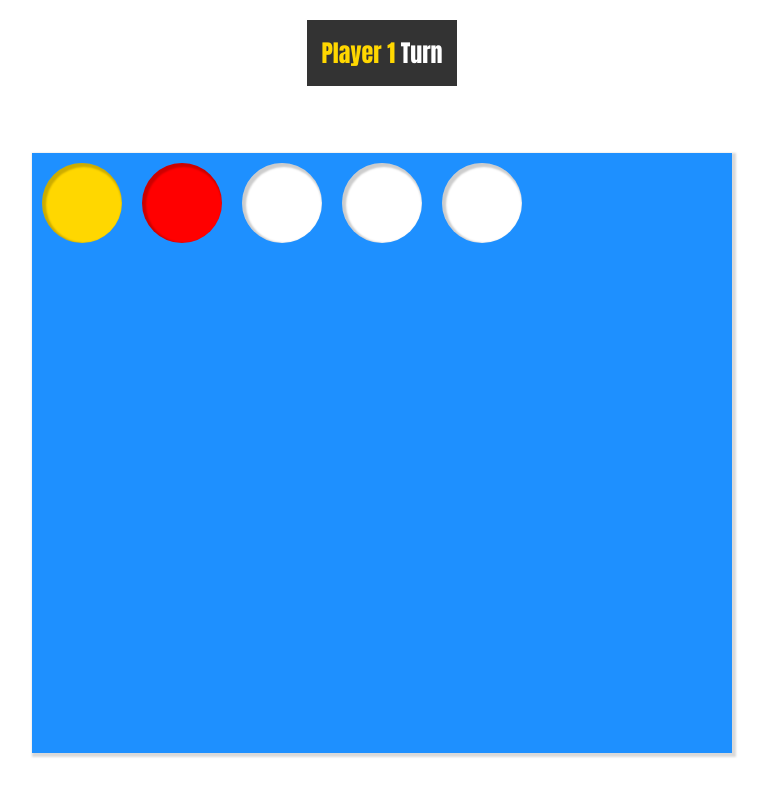
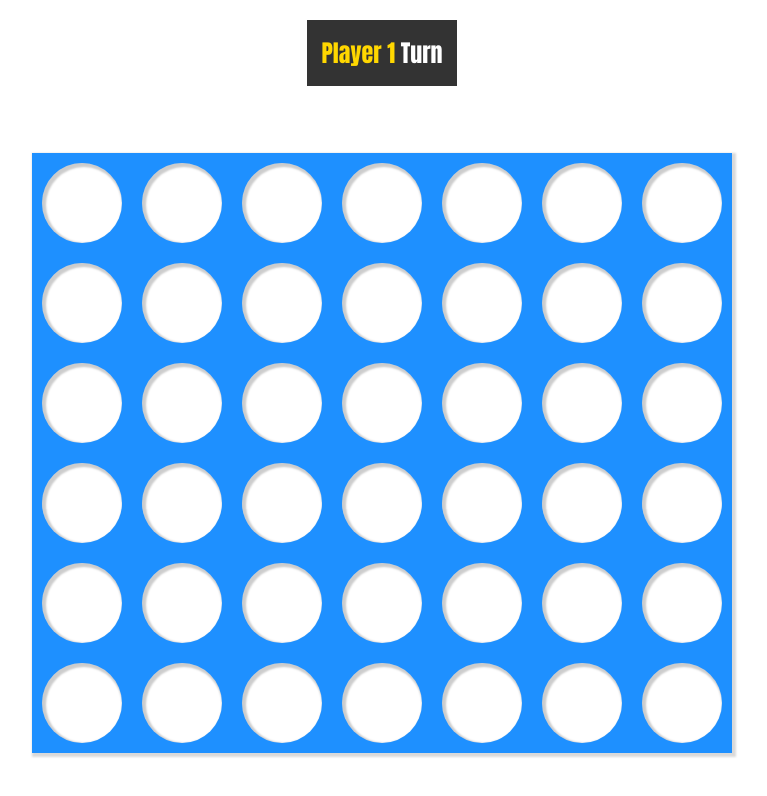
Before and after one commit to bjameson72/connect-four, a plain HTML site: page index.html in a window 1280 px wide. Shown: the whole page, without its empty margins (258-1025 px from the left). Drawn offline with Linux system fonts and the light colour scheme.

Commit message:
dynamic board

```diff
--- a/index.html
+++ b/index.html
@@ -6,76 +6,14 @@
     <title>Page Title</title>
     <meta name="viewport" content="width=device-width, initial-scale=1" />
     <link rel="stylesheet" type="text/css" media="screen" href="css/main.css" />
-    <script src="main.js"></script>
   </head>
   <body>
     <!-- <h1>Connect Four</h1> -->
     <h2 id="turn-indicator">
       <span class="player1" id="player-indicator">Player 1</span> turn
     </h2>
-    <div id="board">
-      <div class="slot">
-        <label for="slot06" class="player1">
-          <input type="checkbox" name="slot06" id="slot06" />
-        </label>
-      </div>
-      <div class="slot">
-        <label for="slot16" class="player2">
-          <input type="checkbox" name="slot16" id="slot16" />
-        </label>
-      </div>
-      <div class="slot">
-        <label for="slot26">
-          <input type="checkbox" name="slot26" id="slot26" />
-        </label>
-      </div>
-      <div class="slot">
-        <label for="slot36">
-          <input type="checkbox" name="slot36" id="slot36" />
-        </label>
-      </div>
-      <div class="slot">
-        <label for="slot00">
-          <input type="checkbox" name="slot00" id="slot00" />
-        </label>
-      </div>
-      <div class="slot"></div>
-      <div class="slot"></div>
-      <div class="slot"></div>
-      <div class="slot"></div>
-      <div class="slot"></div>
-      <div class="slot"></div>
-      <div class="slot"></div>
-      <div class="slot"></div>
-      <div class="slot"></div>
-      <div class="slot"></div>
-      <div class="slot"></div>
-      <div class="slot"></div>
-      <div class="slot"></div>
-      <div class="slot"></div>
-      <div class="slot"></div>
-      <div class="slot"></div>
-      <div class="slot"></div>
-      <div class="slot"></div>
-      <div class="slot"></div>
-      <div class="slot"></div>
-      <div class="slot"></div>
-      <div class="slot"></div>
-      <div class="slot"></div>
-      <div class="slot"></div>
-      <div class="slot"></div>
-      <div class="slot"></div>
-      <div class="slot"></div>
-      <div class="slot"></div>
-      <div class="slot"></div>
-      <div class="slot"></div>
-      <div class="slot"></div>
-      <div class="slot"></div>
-      <div class="slot"></div>
-      <div class="slot"></div>
-      <div class="slot"></div>
-      <div class="slot"></div>
-      <div class="slot"></div>
-    </div>
+    <div id="board"></div>
+
+    <script src="main.js"></script>
   </body>
 </html>
--- /dev/null
+++ b/main.js
@@ -0,0 +1,21 @@
+const board = document.getElementById("board");
+
+// setup board
+// bounds: i & j
+// directions: i & j
+
+let boardHTML = "";
+for (let row = 5; row >= 0; row--) {
+  for (let col = 0; col < 7; col++) {
+    boardHTML += `
+      <div class="slot">
+        <label for="slot${col}${row}">
+          <input type="checkbox" name="slot${col}${row}" id="slot${col}${row}" />
+        </label>
+      </div>
+      `;
+  }
+}
+
+// set the board's HTML
+board.innerHTML = boardHTML;
```
Also changed, not shown: 1 other file.
